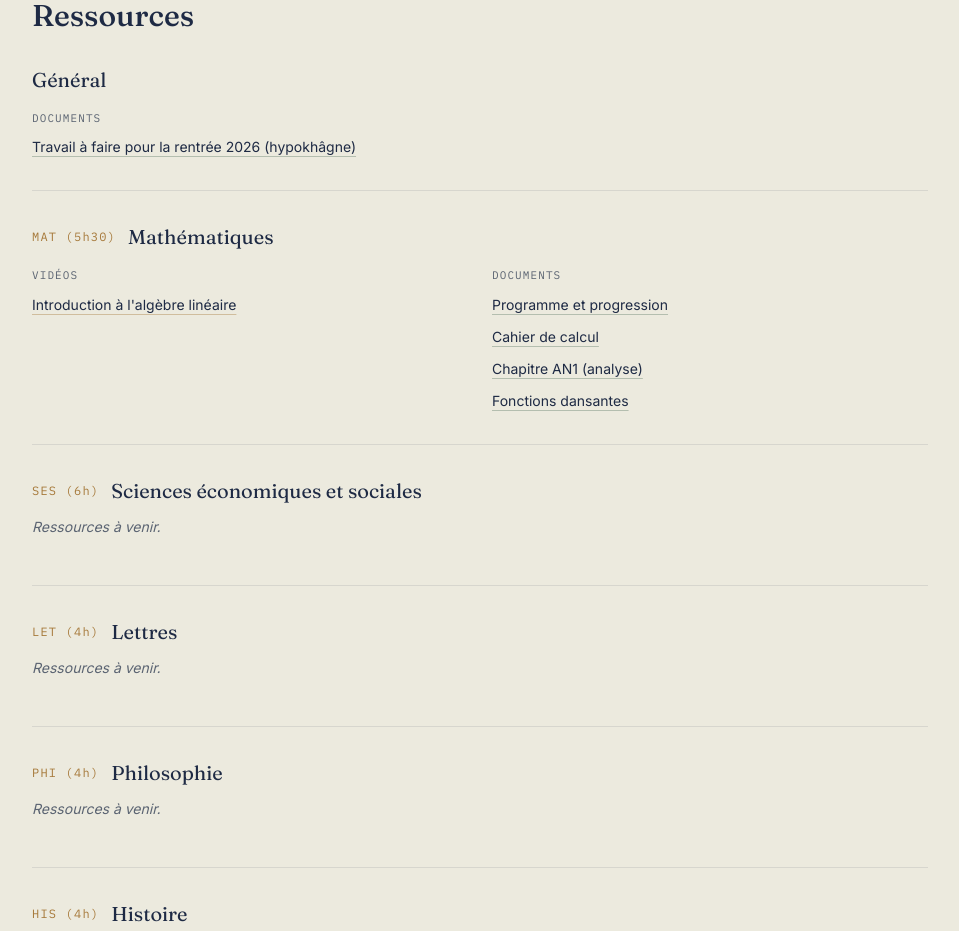
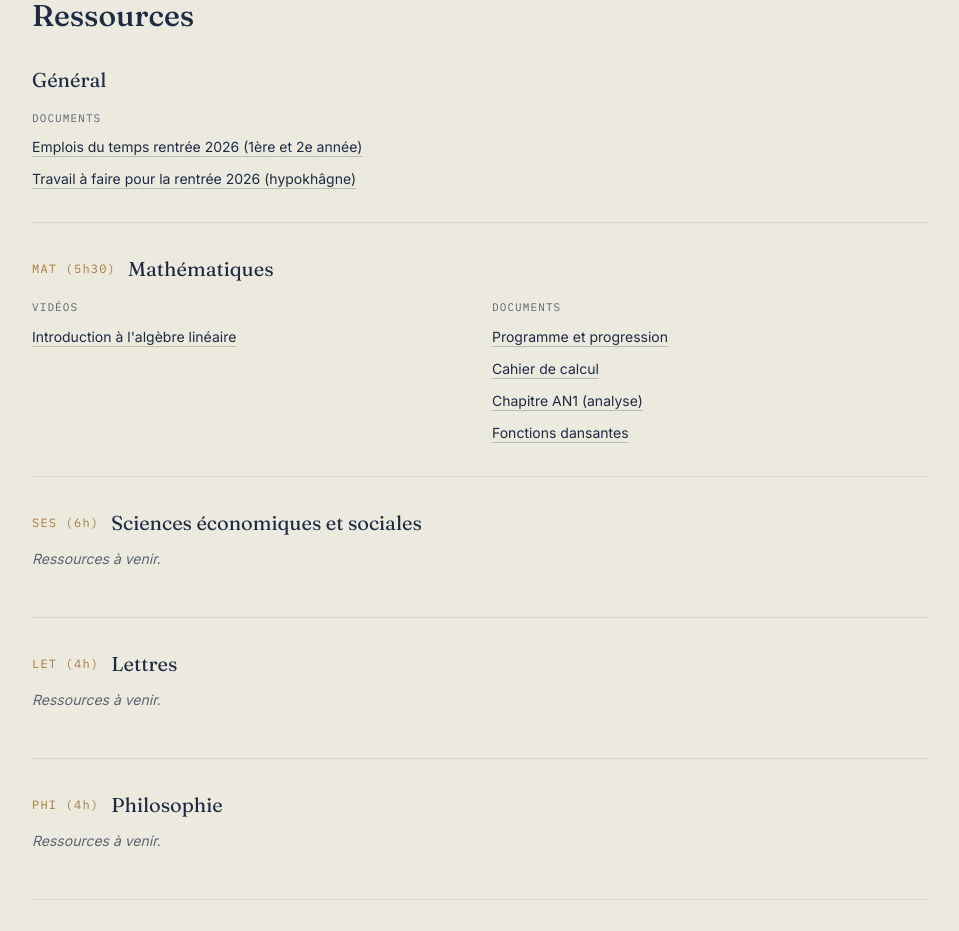
Before and after one commit to fgrennerat/site-web-BL, a React (Vite) app: page / in a window 1280 px wide. Shown: the part 3500-4431 px from the top of the page, without its empty margins (160-1119 px from the left). Built offline with nearby package versions, Linux system fonts and the light colour scheme.

Commit message:
ajout EDT

```diff
--- a/src/data/generalResources.js
+++ b/src/data/generalResources.js
@@ -8,6 +8,10 @@
 export const generalResources = {
   videos: [],
   files: [
+     {
+      title: "Emplois du temps rentrée 2026 (1ère et 2e année)",
+      url: "/documents/EDT.pdf",
+    },
     {
       title: "Travail à faire pour la rentrée 2026 (hypokhâgne)",
       url: "/documents/travailRentreeHK.pdf",
```
